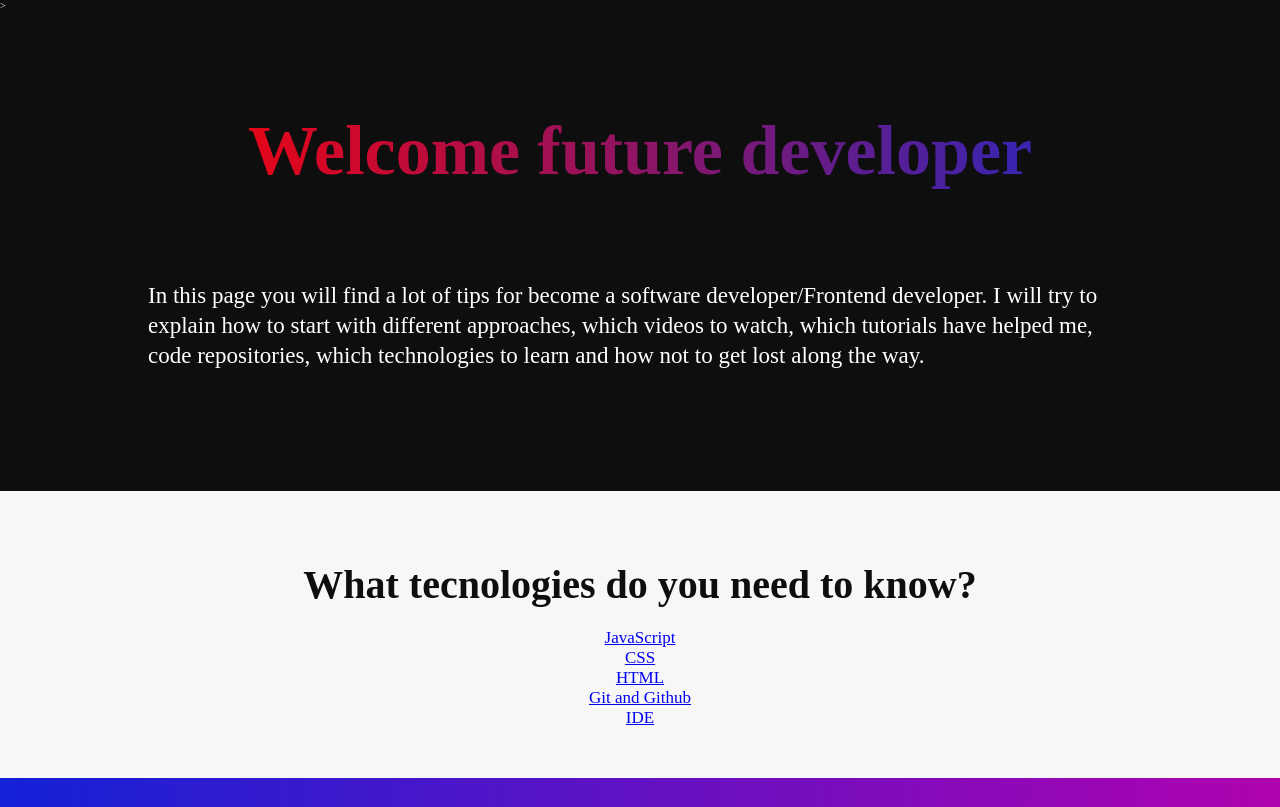
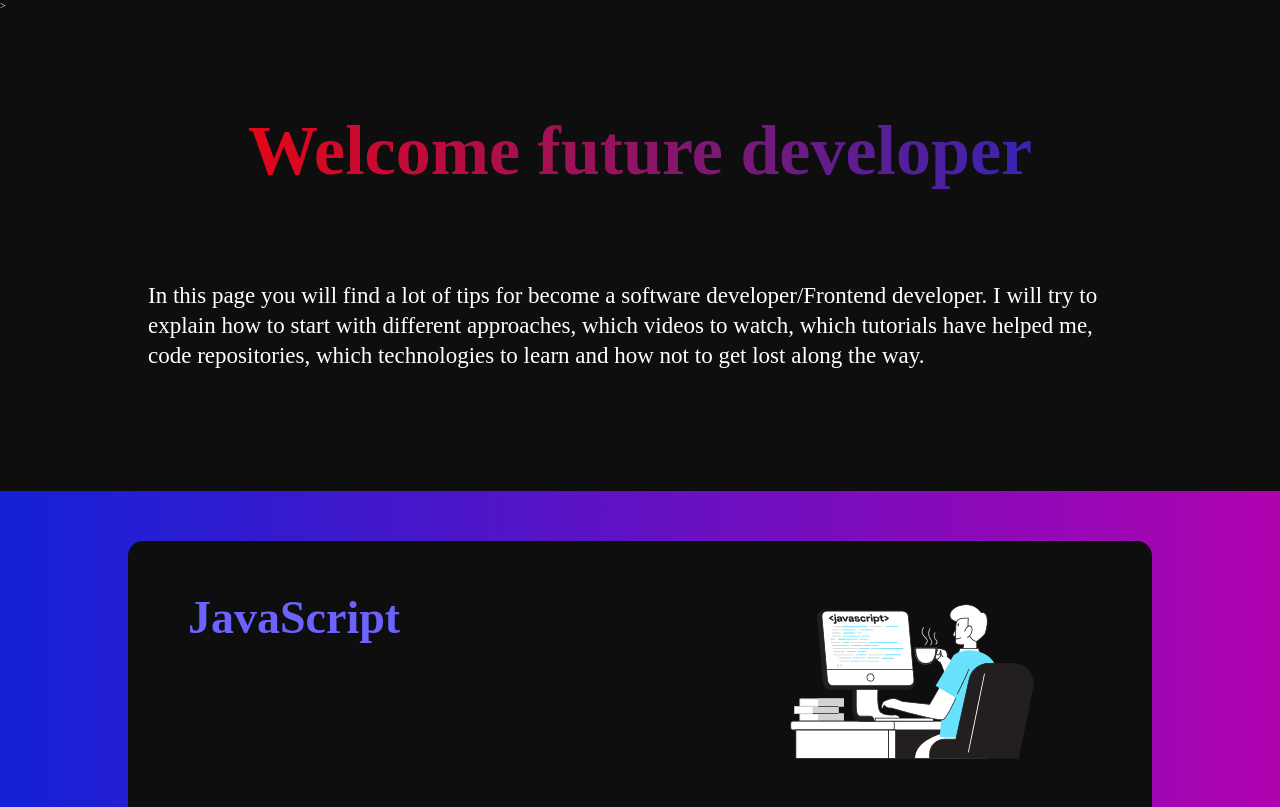
Before and after one commit to N-Ignacio-Bouffanais/Blog-tips-for-developers, a website: page index.html in a window 1280 px wide. Shown: the top 807 px of the page. Drawn offline with Linux system fonts and the light colour scheme.

Commit message:
quite la seccion de titulo, mejor simple, y sin problemas de cambios de color, de paleta de colores

```diff
--- a/index.html
+++ b/index.html
@@ -41,20 +41,8 @@
       </div>
     </header>
     <main>
-      <section class="tecnologies">
-        <div class="tecnologies-content">
-          <h2>What tecnologies do you need to know?</h2>
-          <ol>
-            <li><a href="#javascript-card">JavaScript</a></li>
-            <li><a href="#CSS-card">CSS </a></li>
-            <li><a href="#HTML-card"> HTML</a></li>
-            <li><a href="#Git-card"> Git and Github </a></li>
-            <li><a href="#IDE"> IDE </a></li>
-          </ol>
-        </div>
-      </section>
       <section class="main-container">
-        <div class="card" id="javascript-card">
+        <div class="card">
           <div class="title">
             <h1>JavaScript</h1>
             <figure class="js-image">
@@ -100,7 +88,7 @@
           </div>
         </div>
         <article>
-          <div class="card" id="CSS-card">
+          <div class="card">
             <div class="title">
               <h1>CSS</h1>
             </div>
--- a/styles.css
+++ b/styles.css
@@ -43,18 +43,6 @@ body {
 }
 
 /*Main*/
-.tecnologies{
-  width: 100%;
-  background-color: var(--color-white);
-  padding: 5rem 10vw;
-  color: #0e0e0e;
-  text-align: center;
-}
-.tecnologies h2{
-  margin: 2rem auto;
-  font-size: 4rem;
-}
-
 main {
   background: linear-gradient(
     90deg,
```
